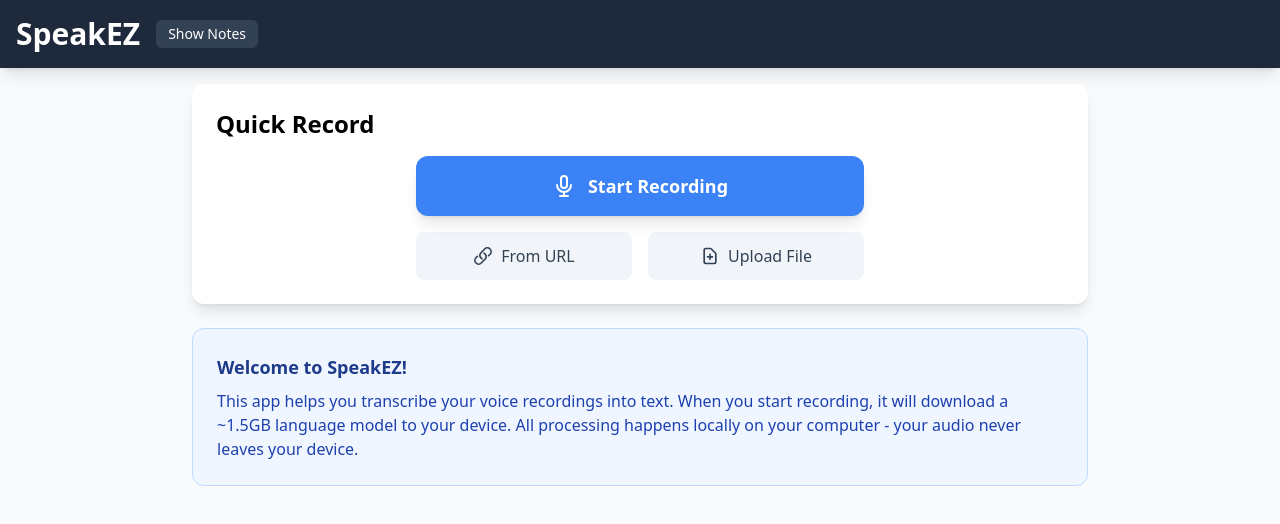
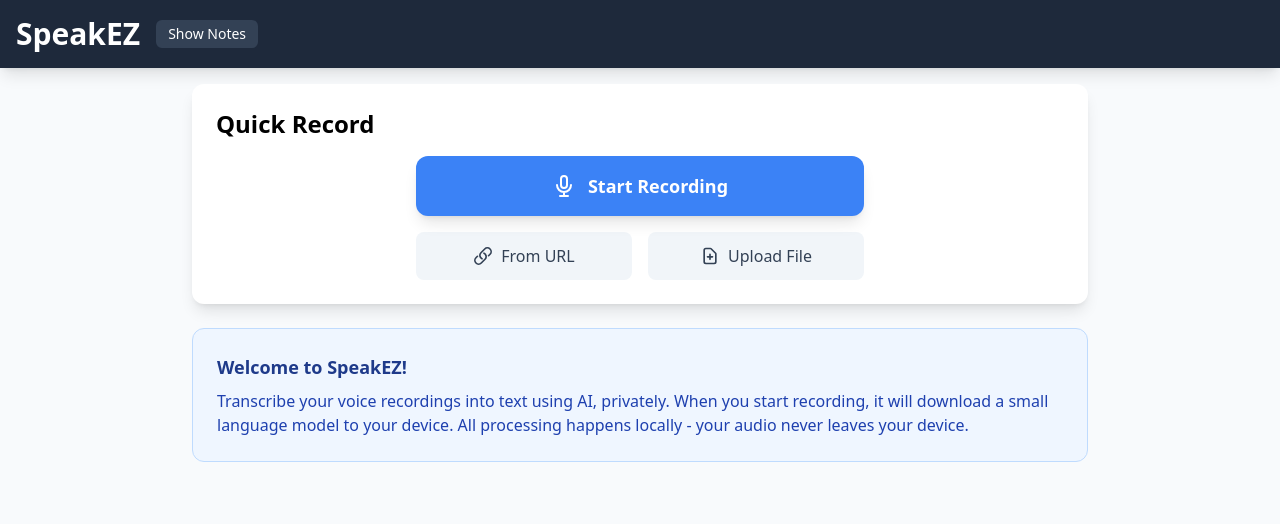
Before and after one commit to psimyn/say, a React (Vite) app: page / in a window 1280 px wide. Shown: the top 524 px of the page. Built offline with nearby package versions, Linux system fonts and the light colour scheme.

Commit message:
Fix the local note

```diff
--- a/src/App.tsx
+++ b/src/App.tsx
@@ -244,9 +244,9 @@
                             <div className="bg-blue-50 border border-blue-200 rounded-xl p-6 mb-6">
                                 <h3 className="text-lg font-semibold text-blue-900 mb-2">Welcome to SpeakEZ!</h3>
                                 <p className="text-blue-800">
-                                    This app helps you transcribe your voice recordings into text. When you start recording,
-                                    it will download a ~1.5GB language model to your device. All processing happens locally
-                                    on your computer - your audio never leaves your device.
+                                    Transcribe your voice recordings into text using AI, privately. When you start recording,
+                                    it will download a small language model to your device. All processing happens locally
+                                    - your audio never leaves your device.
                                 </p>
                             </div>
                         )}
```
